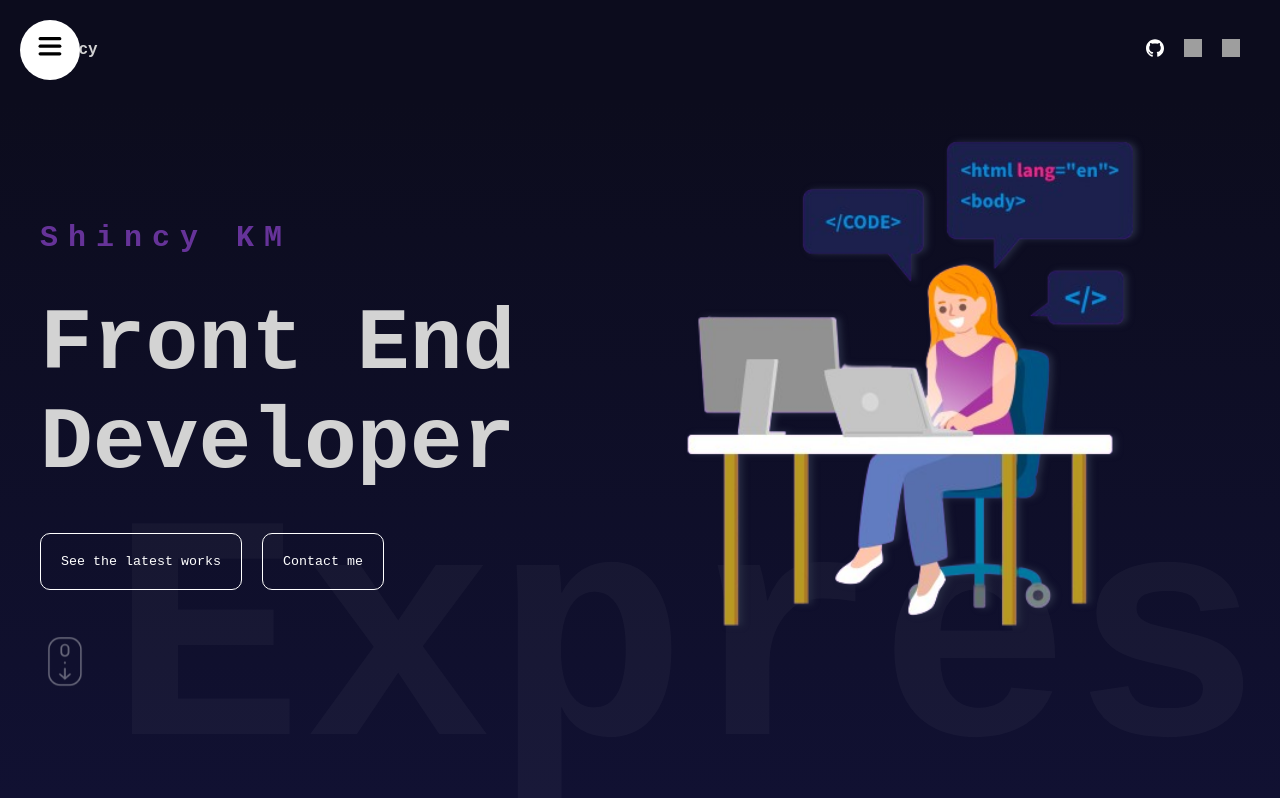
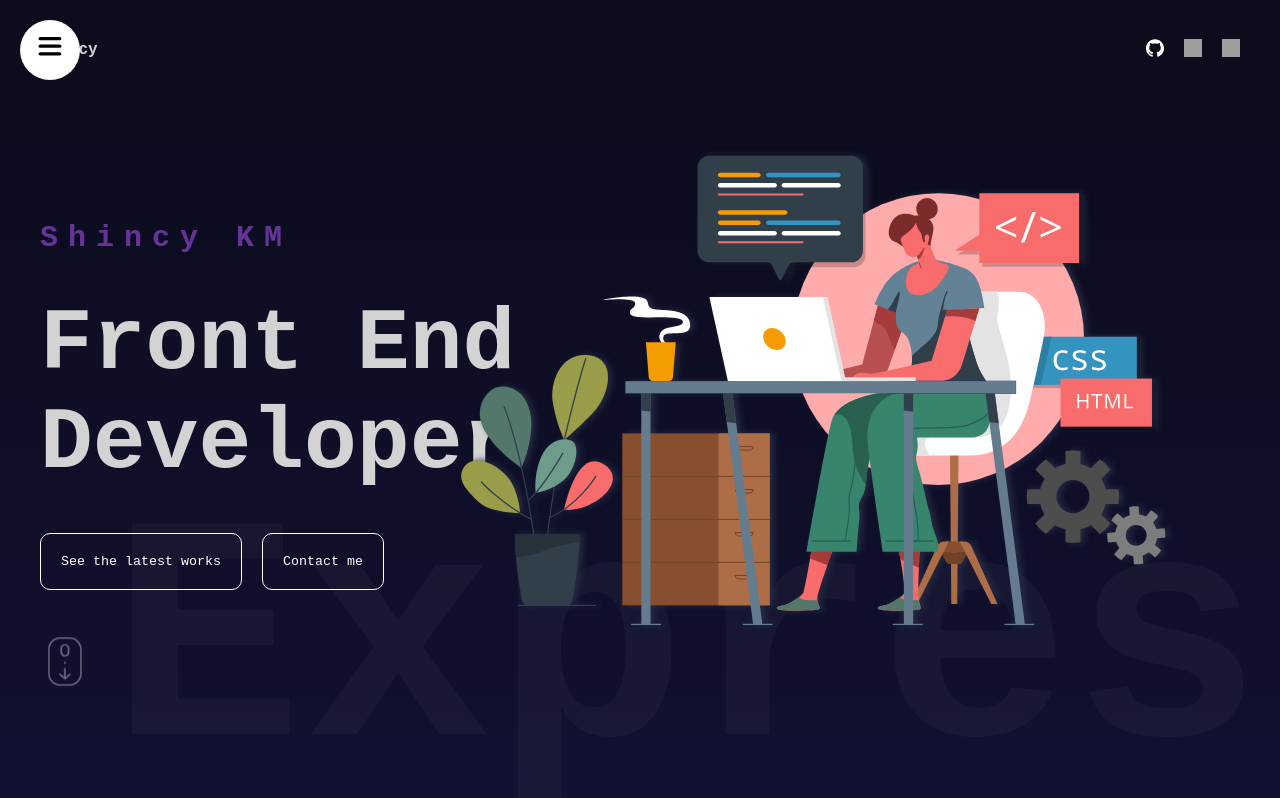
Before and after one commit to shincyshnz/my-portfolio, a React (Vite) app in the folder my-portfolio/: page / in a window 1280 px wide. Shown: the top 798 px of the page. Built offline with nearby package versions, Linux system fonts and the light colour scheme; grey boxes are pictures that could not be loaded.

Commit message:
hero image updated

```diff
--- a/my-portfolio/src/pages/hero/Hero.jsx
+++ b/my-portfolio/src/pages/hero/Hero.jsx
@@ -93,7 +93,7 @@ const Hero = () => {
         >
           <motion.img
             variants={imgVariants}
-            width={"120%"} src="/hero2.png" alt="hero" />
+            src="/hero3.svg" alt="hero" />
         </motion.div>
 
       </div>
--- a/my-portfolio/src/pages/hero/hero.scss
+++ b/my-portfolio/src/pages/hero/hero.scss
@@ -50,15 +50,17 @@
         height: 100%;
         position: absolute;
         top: 0;
-        right: 180px;
+        right: 0px;
 
         img {
+            object-fit: contain;
+            width: 900px;
             filter: drop-shadow(4px 0px 3px rgb(37, 42, 65));
         }
 
     }
 
-    .slidingTextContainer{
+    .slidingTextContainer {
         position: absolute;
         font-size: 40vh;
         bottom: -30px;
```
Also changed, not shown: my-portfolio/public/hero3.svg (added).
